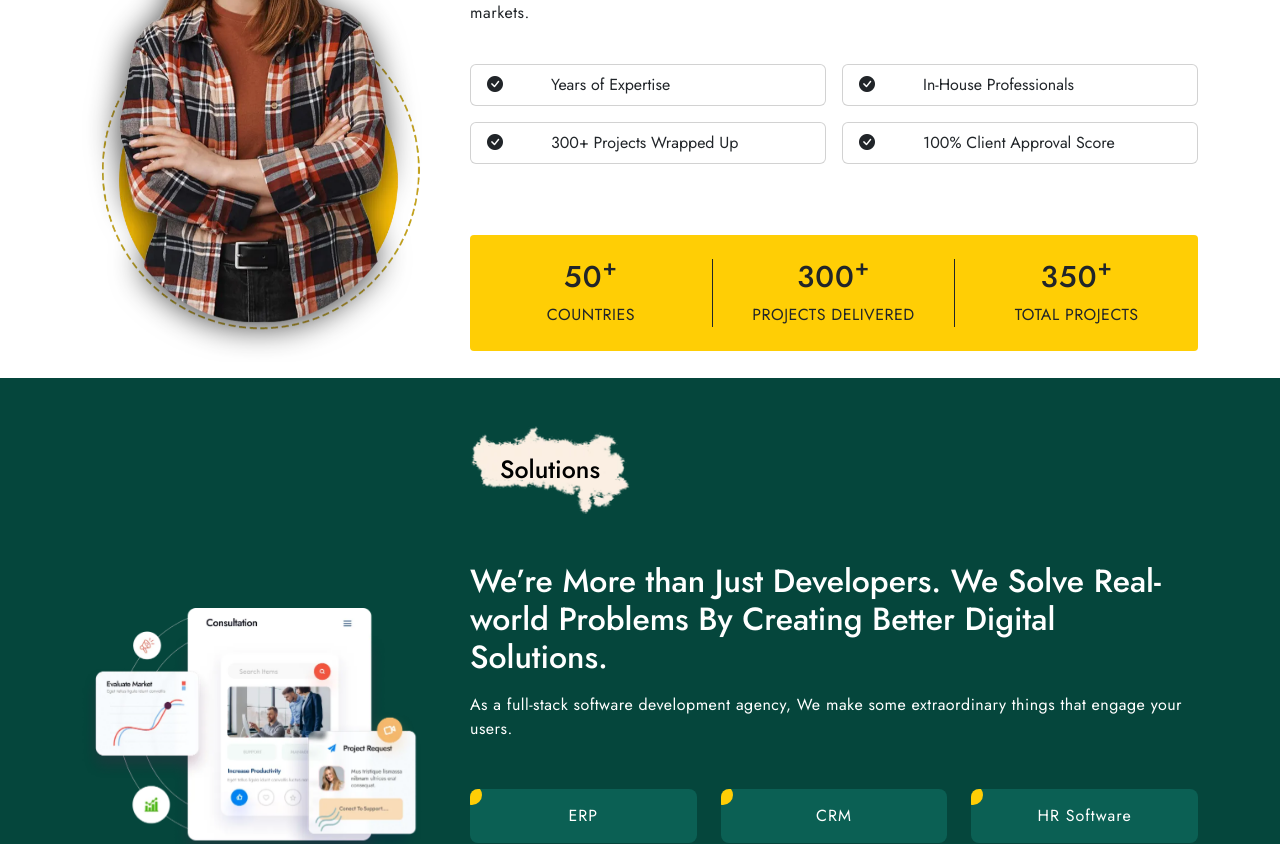
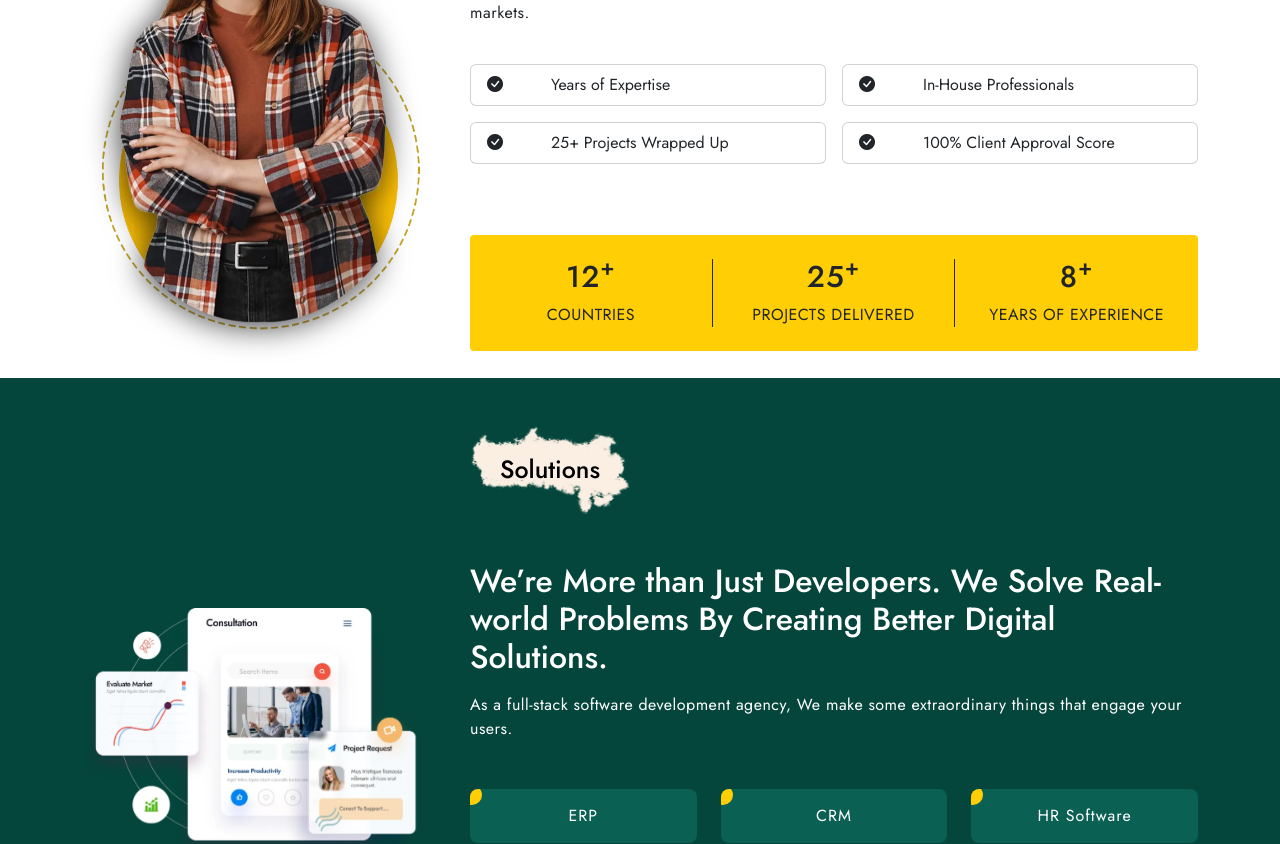
Before and after one commit to axessmongo/AxessTechnology-project, a React (Vite) app in the folder client/: page / in a window 1280 px wide. Shown: the part 1340-2184 px from the top of the page. Built offline with nearby package versions, Linux system fonts and the light colour scheme.

Commit message:
footer socail media

```diff
--- a/client/src/components/Award.jsx
+++ b/client/src/components/Award.jsx
@@ -34,7 +34,7 @@ function Award() {
                         </div>
                         <div className='col-md-6'>
                             <div className='card h-100' data-aos='fade-up' data-aos-duration='600'>
-                                <p className='py-2 mb-0 d-flex'><i className="bi bi-check-circle-fill m-0 px-4 ps-lg-3 pe-lg-5 h-100"></i>300+ Projects Wrapped Up</p>
+                                <p className='py-2 mb-0 d-flex'><i className="bi bi-check-circle-fill m-0 px-4 ps-lg-3 pe-lg-5 h-100"></i>25+ Projects Wrapped Up</p>
                             </div>
                         </div>
                         <div className="col-md-6">
@@ -48,16 +48,16 @@ function Award() {
                     <div className=''>
                         <div className="row yellow-card bg-axess-gold-3 text-dark text-center py-4 rounded-1 g-4 g-md-0 align-items-center" data-aos='fade-left' data-aos-duration='500'>
                             <div className="col-md-4 border-end border-dark">
-                                <h1 className='secondary-header'>50<sup>+</sup></h1>
+                                <h1 className='secondary-header'>12<sup>+</sup></h1>
                                 <p className='secondary-text mb-0'>COUNTRIES</p>
                             </div>
                             <div className="col-md-4 border-end border-dark">
-                                <h1 className='secondary-header'>300<sup>+</sup></h1>
+                                <h1 className='secondary-header'>25<sup>+</sup></h1>
                                 <p className='secondary-text mb-0'>PROJECTS DELIVERED</p>
                             </div>
                             <div className="col-md-4">
-                                <h1 className='secondary-header'>350<sup>+</sup></h1>
-                                <p className='secondary-text mb-0'>TOTAL PROJECTS</p>
+                                <h1 className='secondary-header'>8<sup>+</sup></h1>
+                                <p className='secondary-text mb-0'>YEARS OF EXPERIENCE</p>
                             </div>
                         </div>
                     </div>
--- a/client/src/components/CategoriesIn.jsx
+++ b/client/src/components/CategoriesIn.jsx
@@ -189,10 +189,10 @@ export default function CategoriesIn() {
                                                     <button className='gold-btn m-0 green-btn'><span className='d-block'>Demo Live</span> <i className="bi bi-arrow-right"></i></button>
                                                 </div>
                                                 <div className='pt-2 '>
-                                                    <button className='gold-btn m-0 green-btn'><span className='d-block'>Pricing</span> <i className="bi bi-arrow-right"></i></button>
+                                                   <Link to={"/webdevelopment"} className='text-decoration-none'><button className='gold-btn m-0 green-btn'><span className='d-block'>Pricing</span> <i className="bi bi-arrow-right"></i></button></Link>
                                                 </div>
                                                 <div className='pt-2'>
-                                                    <button className='gold-btn m-0 green-btn'><span className='d-block'>BuyNow</span> <i className="bi bi-arrow-right"></i></button>
+                                                <Link to={"/contact"} className='text-decoration-none'> <button className='gold-btn m-0 green-btn'><span className='d-block'>BuyNow</span> <i className="bi bi-arrow-right"></i></button></Link>
                                                 </div>
                                             </div>
                                         </div>
--- a/client/src/components/Footer.jsx
+++ b/client/src/components/Footer.jsx
@@ -197,9 +197,8 @@ function Footer() {
                                 </div>
                             <div className="row">
                                 <div className="col-md-4" data-aos ='zoom-out'>
-                                    <p>Telegram Us : @axesstechnology.in</p>
                                     <p>WhatsApp : +91 7358104213  </p>
-                                    <p>Social: Instagram: axess_technology</p>
+                                    <p>Instagram: axess_technology</p>
                                 </div>
                                 <div className="col-md-4" data-aos ='zoom-out'>
                                     <p>Phone : +91 90425 77261</p>
```
